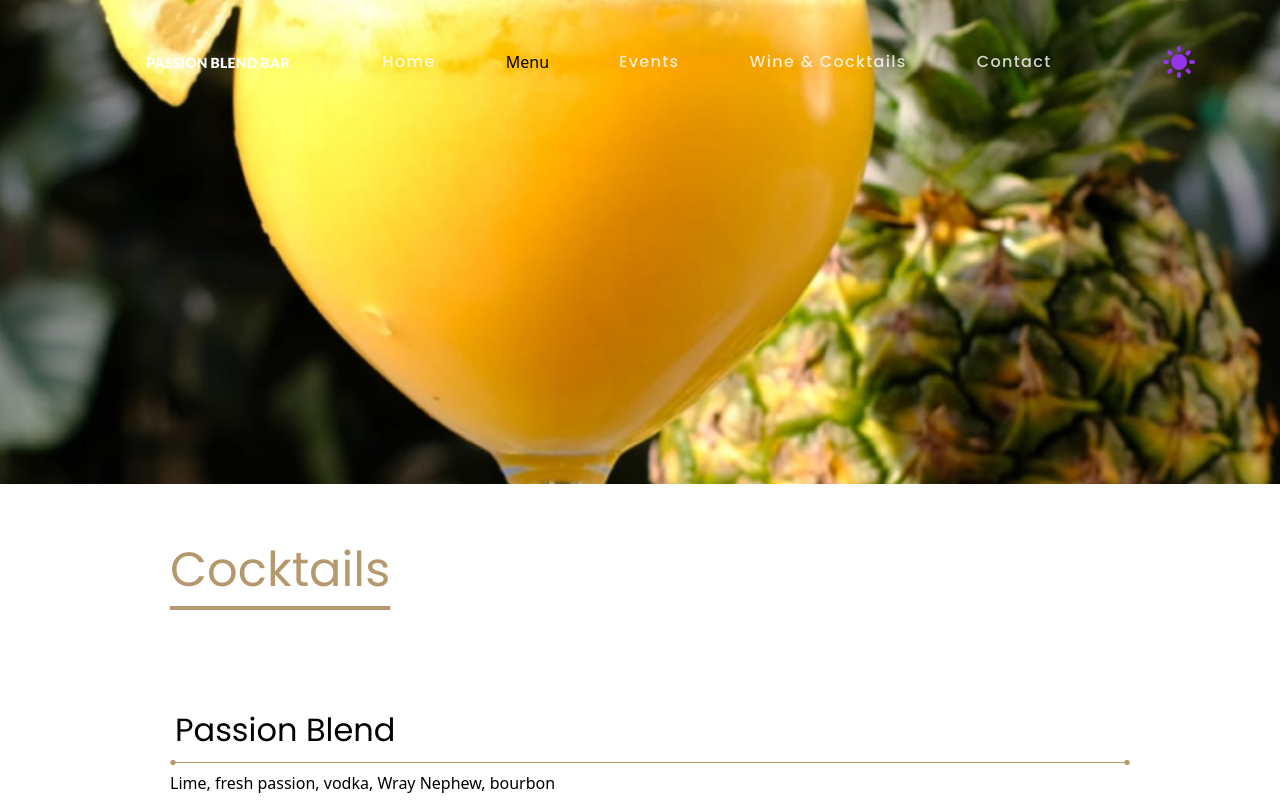
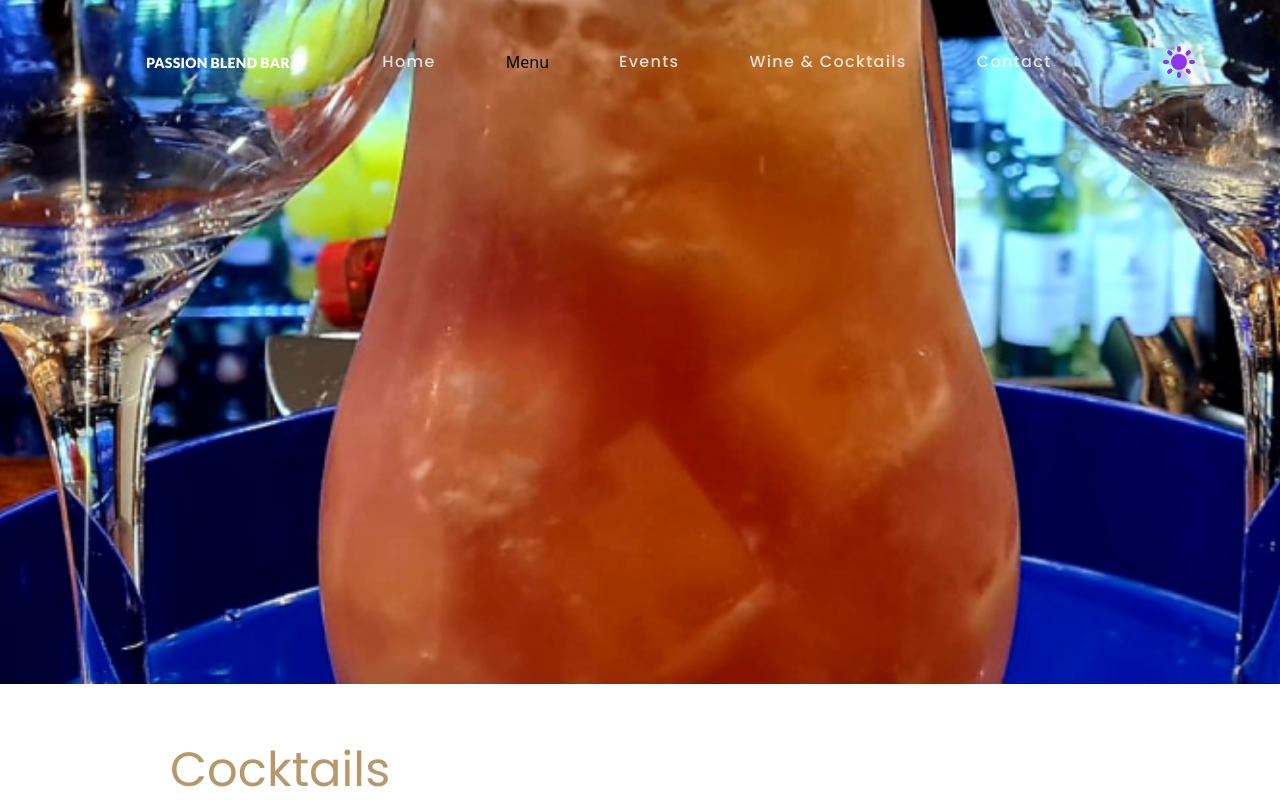
Before and after one commit to MahdiHasan943/next.js-new-restraurent-website, a Next.js app: page /WineAndCoctail/Cocktails in a window 1280 px wide. Shown: the top 800 px of the page. Built offline with nearby package versions, Linux system fonts and the light colour scheme.

Commit message:
changes images

```diff
--- a/src/pages/WineAndCoctail/BottledBeers.js
+++ b/src/pages/WineAndCoctail/BottledBeers.js
@@ -5,7 +5,7 @@ const BottledBeers = () => {
   return (
     <div className=''>
 
-      <div className='h-[550px] bg-no-repeat  dark:opacity-[0.8] bg-cover bg-full bg-center w-full'
+      <div className='h-[750px] bg-no-repeat  dark:opacity-[0.8] bg-cover bg-full bg-center w-full'
         style={{ backgroundImage: `url("../BB.jpg")` }} >
     <div className=" flex justify-center h-full items-center">
 {/* <h1 className='text-white text-center  text-[45px]  sm:text-[90px] sm:leading-[100px]'>Wine & Cocktail List</h1> */}
--- a/src/pages/WineAndCoctail/Cocktails.js
+++ b/src/pages/WineAndCoctail/Cocktails.js
@@ -3,8 +3,8 @@ const Cocktails = () => {
   return (
     <div className="">
       <div
-        className="h-[550px] bg-no-repeat  dark:opacity-[0.8] bg-cover bg-full bg-center w-full"
-        style={{ backgroundImage: `url("../coctail.jpg")` }}
+        className="h-[750px] bg-no-repeat  dark:opacity-[0.8] bg-cover bg-full bg-center w-full"
+        style={{ backgroundImage: `url("../spirit.jpg")` }}
       >
         <div className=" flex justify-center h-full items-center">
           {/* <h1 className="text-white text-center  text-[45px]  sm:text-[90px] sm:leading-[100px]">
--- a/src/pages/WineAndCoctail/DraftBeers.js
+++ b/src/pages/WineAndCoctail/DraftBeers.js
@@ -4,7 +4,7 @@ const DraftBeers = () => {
     <div className="">
       <div
         className="h-[550px] bg-no-repeat  dark:opacity-[0.8] bg-cover bg-full bg-center w-full"
-        style={{ backgroundImage: `url("../Df.jpg")` }}
+        style={{ backgroundImage: `url("../wineAndCoctail.jpg")` }}
       >
         <div className=" flex justify-center h-full items-center">
           {/* <h1 className="text-white text-center  text-[45px]  sm:text-[90px] sm:leading-[100px]">
--- a/src/pages/WineAndCoctail/Softdrinks.js
+++ b/src/pages/WineAndCoctail/Softdrinks.js
@@ -3,8 +3,8 @@ const Softdrinks = () => {
   return (
     <div className="">
       <div
-        className="h-[550px] bg-no-repeat  dark:opacity-[0.8] bg-cover bg-full bg-center w-full"
-        style={{ backgroundImage: `url("../softDrinks.jpg")` }}
+        className="h-[650px] bg-no-repeat  dark:opacity-[0.8] bg-cover bg-full bg-center w-full"
+        style={{ backgroundImage: `url("../RedW.jpg")` }}
       >
         <div className=" flex justify-center h-full items-center">
           {/* <h1 className="text-white text-center  text-[45px]  sm:text-[90px] sm:leading-[100px]">
--- a/src/pages/WineAndCoctail/Spirits.js
+++ b/src/pages/WineAndCoctail/Spirits.js
@@ -5,7 +5,7 @@ const Spirits = () => {
     <div className="">
       <div
         className="h-[550px] bg-no-repeat  dark:opacity-[0.8] bg-cover bg-full bg-center w-full"
-        style={{ backgroundImage: `url("../spirit.jpg")` }}
+        style={{ backgroundImage: `url("../wineAndCoctail.jpg")` }}
       >
         <div className=" flex justify-center h-full items-center">
           {/* <h1 className="text-white text-center  text-[45px]  sm:text-[90px] sm:leading-[100px]">
--- a/src/pages/WineAndCoctail/Wines.js
+++ b/src/pages/WineAndCoctail/Wines.js
@@ -4,7 +4,7 @@ const Wines = () => {
     <div className="">
       <div
         className="h-[550px] bg-no-repeat  dark:opacity-[0.8] bg-cover bg-full bg-center w-full"
-        style={{ backgroundImage: `url("../RedW.jpg")` }}
+        style={{ backgroundImage: `url("../../wineAndCoctail.jpg")` }}
       >
         <div className=" flex justify-center h-full items-center">
           {/* <h1 className="text-white text-center  text-[45px]  sm:text-[90px] sm:leading-[100px]">
```
